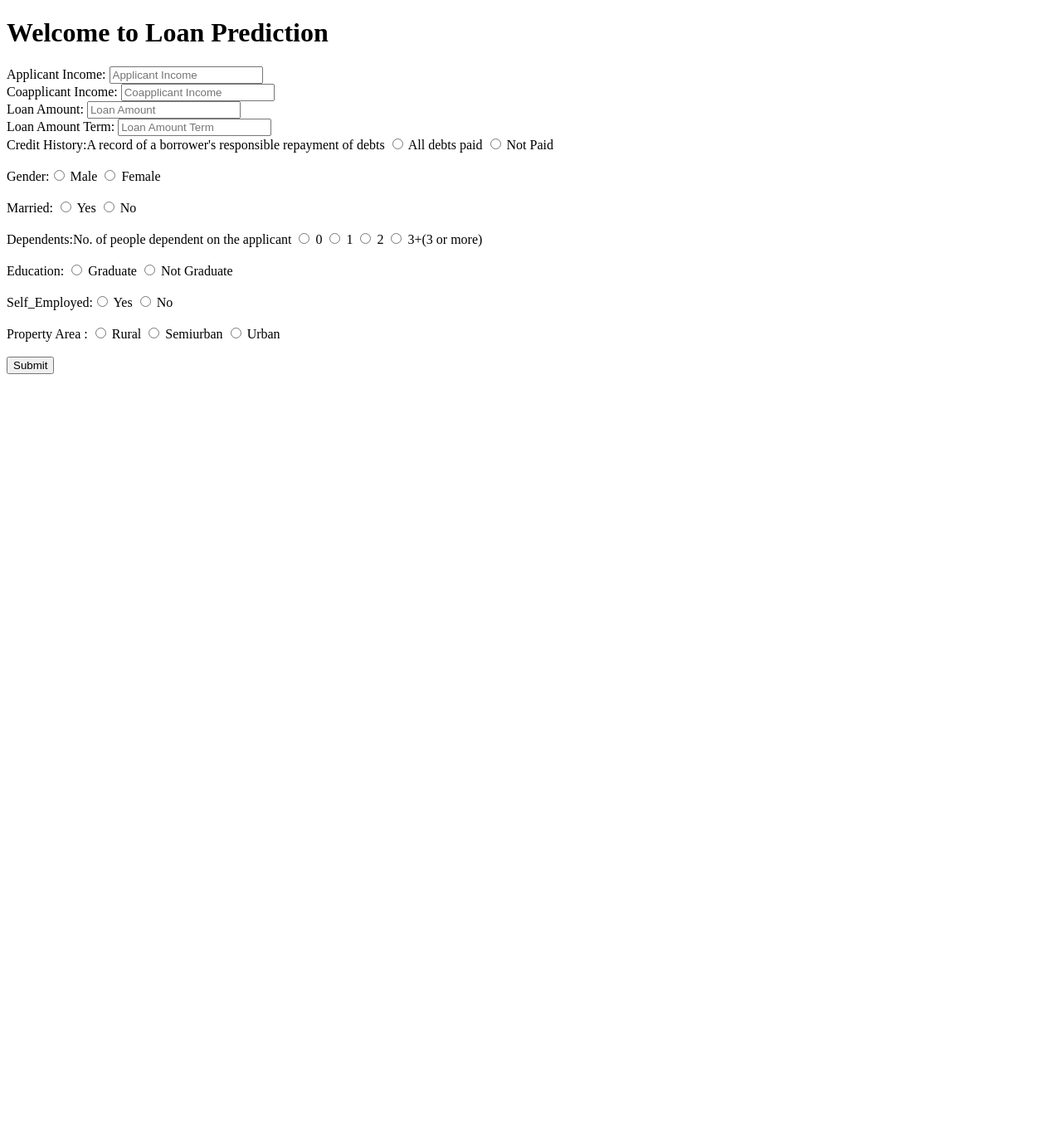
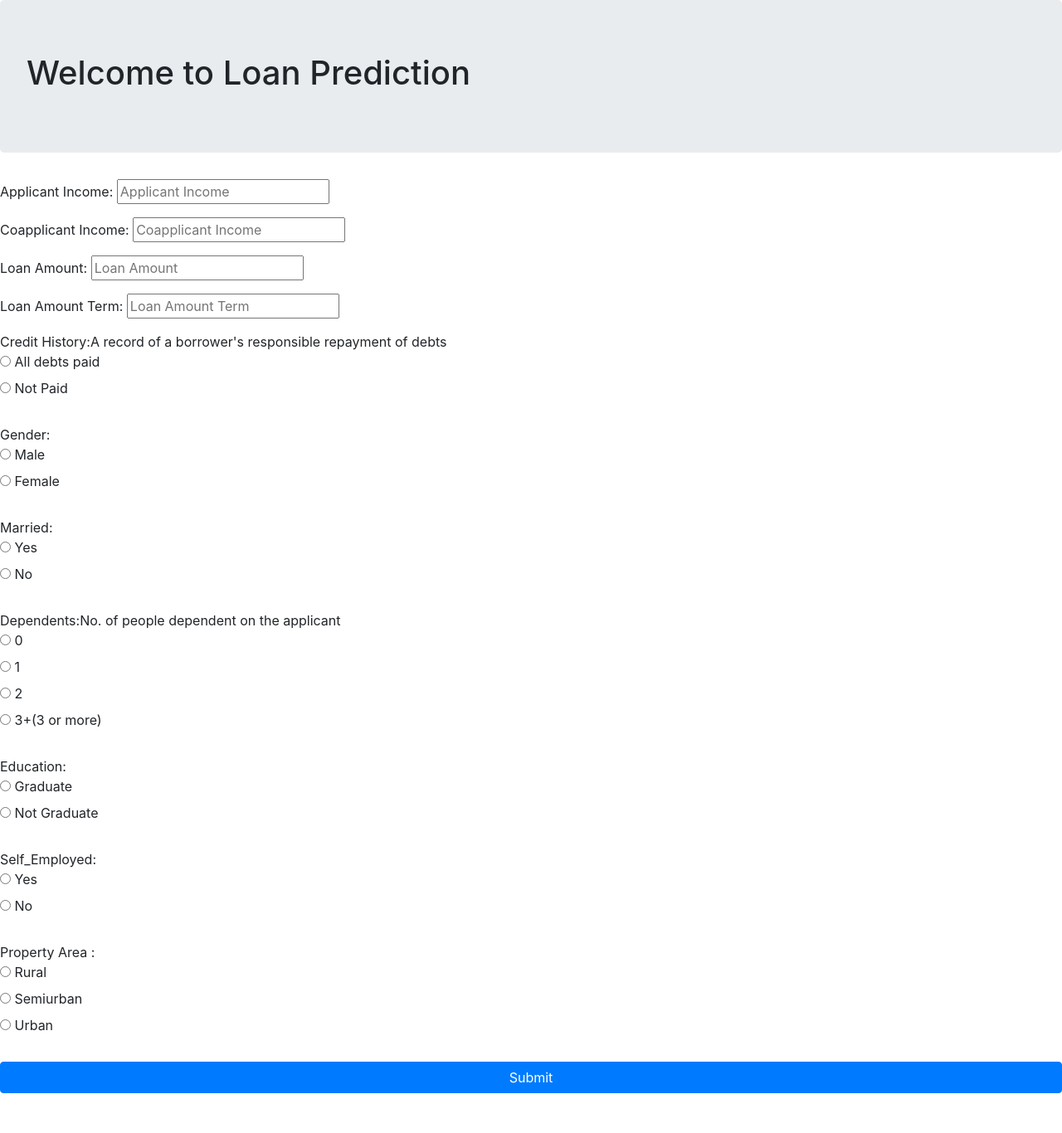
Before and after one commit to gitanshulbisht/DPhi-loan-prediction-WebApp, a Flask app: page / in a window 1280 px wide. Shown: the whole page at 83% size. Before the commit the page ends 451 px from the top, so only its background shows below. Run offline with Flask 2, Linux system fonts and the light colour scheme; parts of the project's set-up code (start-up, migrations or seed data) failed here and were passed over; some libraries are stand-ins or nearby versions.

Commit message:
changes in UI

```diff
--- a/templates/index.html
+++ b/templates/index.html
@@ -3,65 +3,120 @@
 <head>
     <meta charset="UTF-8">
     <title>Loan Prediction</title>
-
+    <link rel="stylesheet" href="https://stackpath.bootstrapcdn.com/bootstrap/4.5.2/css/bootstrap.min.css" integrity="sha384-JcKb8q3iqJ61gNV9KGb8thSsNjpSL0n8PARn9HuZOnIxN0hoP+VmmDGMN5t9UJ0Z" crossorigin="anonymous">
+    <script src="https://stackpath.bootstrapcdn.com/bootstrap/4.5.2/js/bootstrap.min.js" integrity="sha384-B4gt1jrGC7Jh4AgTPSdUtOBvfO8shuf57BaghqFfPlYxofvL8/KUEfYiJOMMV+rV" crossorigin="anonymous"></script>
+    <link href="index.css" rel="stylesheet">
 </head>
 
 <body>
- <div class="login" >
+        <div class="jumbotron">
                 <h1>Welcome to Loan Prediction</h1>
+        </div>
+
         <form class="form" action="{{ url_for('predict')}}" method="post">
-
+            <div class="form-group">
             Applicant Income: <input type="text" id="applicantIncome" name="applicantIncome" placeholder="Applicant Income" required="required" />
             <br>
+            </div>
+            <div class="form-group">
             Coapplicant Income: <input type="text" id="coapplicantIncome" name="coapplicantIncome" placeholder="Coapplicant Income" required="required" />
             <br>
+            </div>
+            <div class="form-group">
             Loan Amount: <input type="text" id="loanAmount" name="loanAmount" placeholder="Loan Amount" required="required" />
             <br>
+            </div>
+            <div class="form-group">
             Loan Amount Term: <input type="text" id="loanAmountTerm" name="loanAmountTerm" placeholder="Loan Amount Term" required="required" />
             <br>
+            </div>
+
              Credit History:A record of a borrower's responsible repayment of debts
+                    <div class="checkbox">
                         <input type="radio" id="creditHistory1" name="creditHistory" value="1">
                         <label for="creditHistory1">All debts paid</label>
+                    </div>
+                    <div class="checkbox">
                         <input type="radio" id="creditHistory0" name="creditHistory" value="0">
                         <label for="creditHistory0">Not Paid</label><br>
+                    </div>
             <br>
-         Gender:<input type="radio" id="male" name="gender" value="male">
+             Gender:
+                <div class="checkbox">
+                    <input type="radio" id="male" name="gender" value="male">
                     <label for="male">Male</label>
+                </div>
+                <div class="checkbox">
                     <input type="radio" id="female" name="gender" value="female">
                     <label for="female">Female</label><br>
+                </div>
+
 
             <br>
-         Married: <input type="radio" id="marriedYes" name="married" value="Yes">
+             Married:
+                <div class="checkbox">
+                    <input type="radio" id="marriedYes" name="married" value="Yes">
                     <label for="marriedYes">Yes</label>
+                </div>
+                <div class="checkbox">
                   <input type="radio" id="marriedNo" name="married" value="No">
-                <label for="marriedNo">No</label><br>
+                    <label for="marriedNo">No</label>
+                    <br>
+                </div>
+
             <br>
             Dependents:No. of people dependent on the applicant
+                    <div class="checkbox">
                         <input type="radio" id="zero" name="dependents" value="0">
                         <label for="zero">0</label>
+                    </div>
+                    <div class="checkbox">
                         <input type="radio" id="one" name="dependents" value="1">
                         <label for="one">1</label>
+                    </div>
+                    <div class="checkbox">
                         <input type="radio" id="two" name="dependents" value="2">
                         <label for="two">2</label>
+                    </div>
+                    <div class="checkbox">
                         <input type="radio" id="three" name="dependents" value="3">
                         <label for="three">3+(3 or more)</label><br>
+                    </div>
             <br>
-         Education: <input type="radio" id="graduate" name="education" value="graduate">
+             Education:
+                    <div class="checkbox">
+                        <input type="radio" id="graduate" name="education" value="graduate">
                         <label for="graduate">Graduate</label>
+                    </div>
+                    <div class="checkbox">
                         <input type="radio" id="notGraduate" name="education" value="notGraduate">
                         <label for="notGraduate">Not Graduate</label><br>
+                    </div>
             <br>
-        Self_Employed:<input type="radio" id="selfEmployedYes" name="selfEmployed" value="Yes">
+            Self_Employed:
+                    <div class="checkbox">
+                        <input type="radio" id="selfEmployedYes" name="selfEmployed" value="Yes">
                         <label for="selfEmployedYes">Yes</label>
+                    </div>
+                    <div class="checkbox">
                         <input type="radio" id="selfEmployedNo" name="selfEmployed" value="selfEmployedNo">
                         <label for="selfEmployedNo">No</label><br>
+                    </div>
             <br>
-        Property Area : <input type="radio" id="rural" name="propertyArea" value="rural">
+            Property Area :
+                    <div class="checkbox">
+                        <input type="radio" id="rural" name="propertyArea" value="rural">
                         <label for="rural">Rural</label>
+                    </div>
+                    <div class="checkbox">
                         <input type="radio" id="semiurban" name="propertyArea" value="semiurban">
                         <label for="semiurban">Semiurban</label>
+                    </div>
+                    <div class="checkbox">
                         <input type="radio" id="urban" name="propertyArea" value="urban">
                         <label for="urban">Urban</label><br>
+                    </div>
+
             <br>
 
             <button type="submit"  class="btn btn-primary btn-block btn-large">Submit</button>
@@ -72,8 +127,6 @@
    <br>
    {{ output }}
 
- </div>
-
 
 </body>
 </html>
```
Lines whose indentation alone changed are shown as unchanged.
